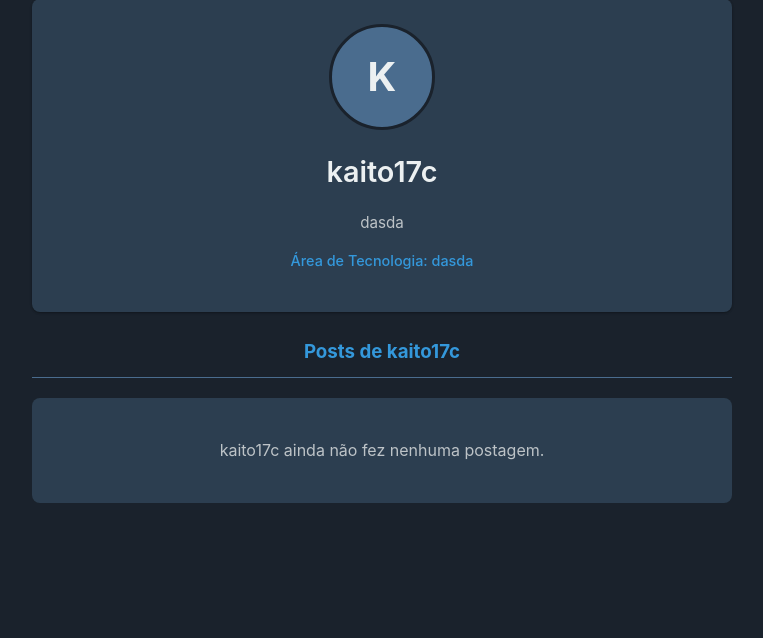
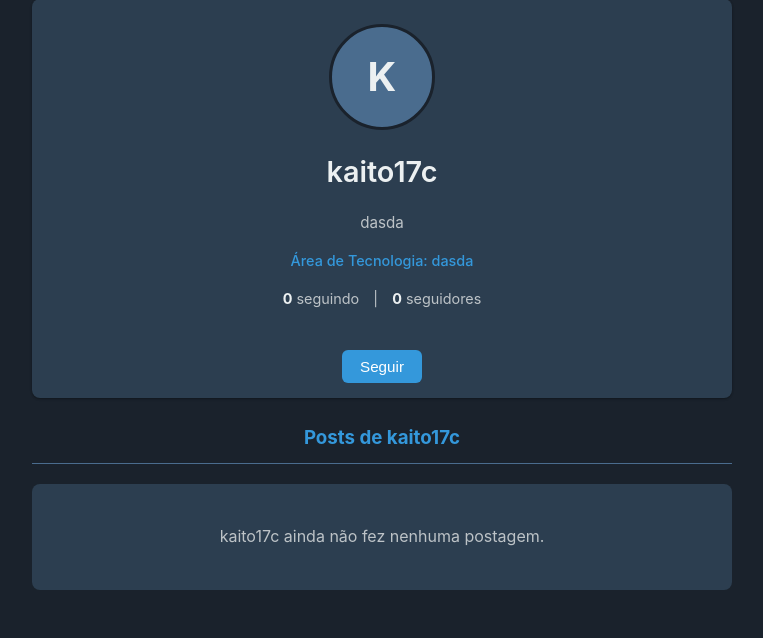
Before and after one commit to caiomsilva33/RedeSocialTECH, a Django app: a page that uses templates/rede/perfil.html in a window 1280 px wide. Shown: the part 91-729 px from the top of the page, without its empty margins (258-1021 px from the left). Run offline with Django 5.2, Linux system fonts and the light colour scheme; a user stored in the database is signed in; data comes from the database, SQL or seed files in the repository; both versions use the stored data as it was after the commit; data that the repository does not hold is empty.

Commit message:
Seguidores

```diff
--- a/rede/models.py
+++ b/rede/models.py
@@ -7,14 +7,28 @@ class UserProfile(models.Model):
     bio = models.TextField(blank=True, null=True)
     area_tecnologia = models.CharField(max_length=100, blank=True, null=True)
 
+    following = models.ManyToManyField(
+        'self',
+        related_name='followers',
+        symmetrical=False,
+        blank=True
+    )
+
     def __str__(self):
         return self.user.username
+
+    # (Opcional) Métodos para contagem, embora .count() já funcione
+    def count_following(self):
+        return self.following.count()
+
+    def count_followers(self):
+        return self.followers.count()
 
 class Post(models.Model):
     autor = models.ForeignKey(UserProfile, on_delete=models.CASCADE, related_name='posts')
     texto = models.TextField()
     criado_em = models.DateTimeField(auto_now_add=True)
-    curtidas = models.ManyToManyField(User, related_name='posts_curtidos', blank=True) # Campo para curtidas
+    curtidas = models.ManyToManyField(User, related_name='posts_curtidos', blank=True)
 
     def __str__(self):
         return f"Post de {self.autor.user.username} em {self.criado_em.strftime('%Y-%m-%d %H:%M:%S')}"
@@ -24,7 +38,7 @@ class Post(models.Model):
 
 class Comment(models.Model):
     post = models.ForeignKey(Post, on_delete=models.CASCADE, related_name='comments')
-    autor = models.ForeignKey(UserProfile, on_delete=models.CASCADE, related_name='comments_feitos') # related_name ajustado
+    autor = models.ForeignKey(UserProfile, on_delete=models.CASCADE, related_name='comments_feitos')
     texto = models.TextField(max_length=500)
     criado_em = models.DateTimeField(auto_now_add=True)
 
--- a/rede/static/rede/css/style.css
+++ b/rede/static/rede/css/style.css
@@ -675,3 +675,36 @@ a:hover {
     border-radius: var(--border-radius-padrao);
     margin-top: 20px;
 }
+
+.profile-header-card {
+    /* ... (estilos existentes) ... */
+    padding-bottom: 15px; /* Adiciona um pouco de espaço para os novos elementos */
+}
+
+.profile-stats {
+    margin-top: 15px;
+    color: var(--cor-texto-secundario);
+    font-size: 0.9em;
+}
+.profile-stats strong {
+    color: var(--cor-texto-principal);
+}
+
+.profile-actions {
+    margin-top: 20px;
+}
+.profile-actions .btn-submit {
+    padding: 8px 18px; /* Botões um pouco menores */
+    font-size: 0.95em;
+    width: auto; /* Para não ocupar 100% */
+    display: inline-block; /* Para permitir que fiquem na mesma linha se houver outros */
+}
+.profile-actions .btn-secondary { /* Para o botão "Deixar de Seguir" */
+    background-color: var(--cor-fundo-input); /* Cor mais neutra */
+    border: 1px solid var(--cor-borda);
+    color: var(--cor-texto-secundario);
+}
+.profile-actions .btn-secondary:hover {
+    background-color: var(--cor-borda);
+    color: var(--cor-texto-principal);
+}
--- a/rede/urls.py
+++ b/rede/urls.py
@@ -13,4 +13,8 @@ urlpatterns = [
     path('post/<int:post_id>/comment/', views.add_comment, name='add_comment'),
     path('post/<int:post_id>/like/', views.like_post_view, name='like_post'),
     path('usuarios/pesquisa/', views.user_search_results_view, name='user_search_results'),
+
+    # NOVAS URLs para seguir/deixar de seguir
+    path('perfil/<str:username>/follow/', views.follow_user_view, name='follow_user'),
+    path('perfil/<str:username>/unfollow/', views.unfollow_user_view, name='unfollow_user'),
 ]
--- a/rede/views.py
+++ b/rede/views.py
@@ -1,4 +1,5 @@
 # Arquivo: redesocial/rede/views.py
+# Código completo e atualizado
 
 from django.shortcuts import render, redirect, get_object_or_404
 from django.contrib.auth.decorators import login_required
@@ -8,8 +9,9 @@ from django.http import HttpResponseForbidden, HttpResponseRedirect
 from django.urls import reverse
 from django.contrib import messages
 
+# Importe todos os formulários e modelos necessários
 from .forms import UserProfileForm, PostForm, RegistroForm, CommentForm
-from .models import Post, UserProfile, Comment
+from .models import Post, UserProfile, Comment # UserProfile e User são cruciais aqui
 
 @login_required
 def feed(request):
@@ -68,7 +70,8 @@ def perfil(request):
 @login_required
 def user_profile_view(request, username):
     profile_owner_user = get_object_or_404(User, username=username)
-    user_profile_obj = get_object_or_404(UserProfile, user=profile_owner_user)
+    # Garante que o UserProfile exista para o usuário do perfil visualizado
+    user_profile_obj, created = UserProfile.objects.get_or_create(user=profile_owner_user)
 
     user_posts = Post.objects.filter(autor=user_profile_obj).order_by('-criado_em')
     comment_form_instance = CommentForm()
@@ -77,13 +80,22 @@ def user_profile_view(request, username):
     if is_own_profile:
         return redirect('meu_perfil')
 
+    # Verifica se o usuário logado já segue o perfil visualizado
+    is_following = False
+    if request.user.is_authenticated:
+        current_user_profile, chup_created = UserProfile.objects.get_or_create(user=request.user)
+        if user_profile_obj in current_user_profile.following.all():
+            is_following = True
+
     context = {
         'profile_user': user_profile_obj,
         'posts': user_posts,
         'comment_form': comment_form_instance,
         'is_own_profile': is_own_profile,
+        'is_following': is_following, # Passa o status de "seguindo" para o template
     }
     return render(request, 'rede/perfil.html', context)
+
 
 def registro(request):
     if request.user.is_authenticated:
@@ -92,6 +104,8 @@ def registro(request):
         form = RegistroForm(request.POST)
         if form.is_valid():
             user = form.save()
+            # UserProfile será criado via get_or_create na primeira vez que 'perfil' ou uma ação que precise dele for chamada.
+            # Ou, se você tiver um signal post_save para User, ele seria criado lá.
             login(request, user)
             messages.success(request, f'Bem-vindo(a), {user.username}! Seu registro foi concluído com sucesso.')
             return redirect('feed')
@@ -184,22 +198,57 @@ def like_post_view(request, post_id):
     else:
         return HttpResponseRedirect(request.META.get('HTTP_REFERER', reverse('feed')))
 
-# View para resultados da pesquisa de usuários
 @login_required
 def user_search_results_view(request):
     query = request.GET.get('q', '')
     users_found = []
-
     if query:
         users_found = UserProfile.objects.filter(
             user__username__icontains=query
         ).select_related('user').order_by('user__username')
-
         if not users_found:
             messages.info(request, f"Nenhum usuário encontrado para '{query}'.")
-
     context = {
         'query': query,
         'users_found': users_found,
     }
     return render(request, 'rede/search_results.html', context)
+
+# --- NOVAS VIEWS PARA SEGUIR/DEIXAR DE SEGUIR ---
+@login_required
+def follow_user_view(request, username):
+    if request.method == 'POST':
+        user_to_follow = get_object_or_404(User, username=username)
+        current_user_profile, created = UserProfile.objects.get_or_create(user=request.user)
+        target_user_profile, created_target = UserProfile.objects.get_or_create(user=user_to_follow) # Garante que o perfil alvo exista
+
+        if user_to_follow == request.user:
+            messages.error(request, "Você não pode seguir a si mesmo.")
+        elif target_user_profile not in current_user_profile.following.all():
+            current_user_profile.following.add(target_user_profile)
+            messages.success(request, f"Você agora está seguindo {username}.")
+        else:
+            messages.info(request, f"Você já está seguindo {username}.")
+        return redirect('user_profile', username=username)
+    else:
+        # Requisições GET não são para esta ação
+        return redirect('user_profile', username=username) # Ou para o feed
+
+@login_required
+def unfollow_user_view(request, username):
+    if request.method == 'POST':
+        user_to_unfollow = get_object_or_404(User, username=username)
+        current_user_profile, created = UserProfile.objects.get_or_create(user=request.user)
+        target_user_profile, created_target = UserProfile.objects.get_or_create(user=user_to_unfollow)
+
+        if user_to_unfollow == request.user:
+            messages.error(request, "Você não pode deixar de seguir a si mesmo.")
+        elif target_user_profile in current_user_profile.following.all():
+            current_user_profile.following.remove(target_user_profile)
+            messages.success(request, f"Você deixou de seguir {username}.")
+        else:
+            messages.info(request, f"Você não estava seguindo {username}.")
+        return redirect('user_profile', username=username)
+    else:
+        # Requisições GET não são para esta ação
+        return redirect('user_profile', username=username) # Ou para o feed
--- a/templates/rede/perfil.html
+++ b/templates/rede/perfil.html
@@ -7,7 +7,6 @@
     <title>Perfil de {{ profile_user.user.username }} | Rede Social Tech</title>
     <link rel="stylesheet" href="{% static 'rede/css/style.css' %}">
     <script>
-        // JavaScript para toggleOptions (como antes)
         function toggleOptions(postId) {
             const dropdown = document.getElementById('options-dropdown-' + postId);
             if (dropdown) {
@@ -84,7 +83,6 @@
         <nav class="nav-links">
             <a href="{% url 'feed' %}" {% if request.resolver_match.url_name == 'feed' %}class="active"{% endif %}>Feed</a>
             <a href="{% url 'novo_post' %}" {% if request.resolver_match.url_name == 'novo_post' %}class="active"{% endif %}>Novo Post</a>
-            {# LINHA CORRIGIDA ABAIXO #}
             <a href="{% url 'meu_perfil' %}" {% if request.resolver_match.url_name == 'meu_perfil' %}class="active"{% endif %}>Meu Perfil</a>
             {% if user.is_authenticated %}
                 <span class="nav-user-info">Olá, {{ user.username }}</span>
@@ -107,6 +105,30 @@
             <h1 class="profile-username">{{ profile_user.user.username }}</h1>
             {% if profile_user.bio %}<p class="profile-bio">{{ profile_user.bio }}</p>{% endif %}
             {% if profile_user.area_tecnologia %}<p class="profile-tech-area">Área de Tecnologia: {{ profile_user.area_tecnologia }}</p>{% endif %}
+
+            {# Contagem de Seguidores e Seguindo #}
+            <div class="profile-stats">
+                <span><strong>{{ profile_user.following.count }}</strong> seguindo</span>
+                <span style="margin: 0 10px;">|</span>
+                <span><strong>{{ profile_user.followers.count }}</strong> seguidores</span>
+            </div>
+
+            {# Botão de Seguir/Deixar de Seguir #}
+            {% if user.is_authenticated and not is_own_profile %} {# Só mostra se usuário logado e não for o próprio perfil #}
+                <div class="profile-actions">
+                    {% if is_following %}
+                        <form action="{% url 'unfollow_user' username=profile_user.user.username %}" method="POST" style="display: inline;">
+                            {% csrf_token %}
+                            <button type="submit" class="btn-submit btn-secondary">Deixar de Seguir</button>
+                        </form>
+                    {% else %}
+                        <form action="{% url 'follow_user' username=profile_user.user.username %}" method="POST" style="display: inline;">
+                            {% csrf_token %}
+                            <button type="submit" class="btn-submit btn-primary">Seguir</button>
+                        </form>
+                    {% endif %}
+                </div>
+            {% endif %}
         </div>
 
         {% if is_own_profile %}
```
Also changed, not shown: db.sqlite3, rede/migrations/0005_userprofile_following.py (added).
